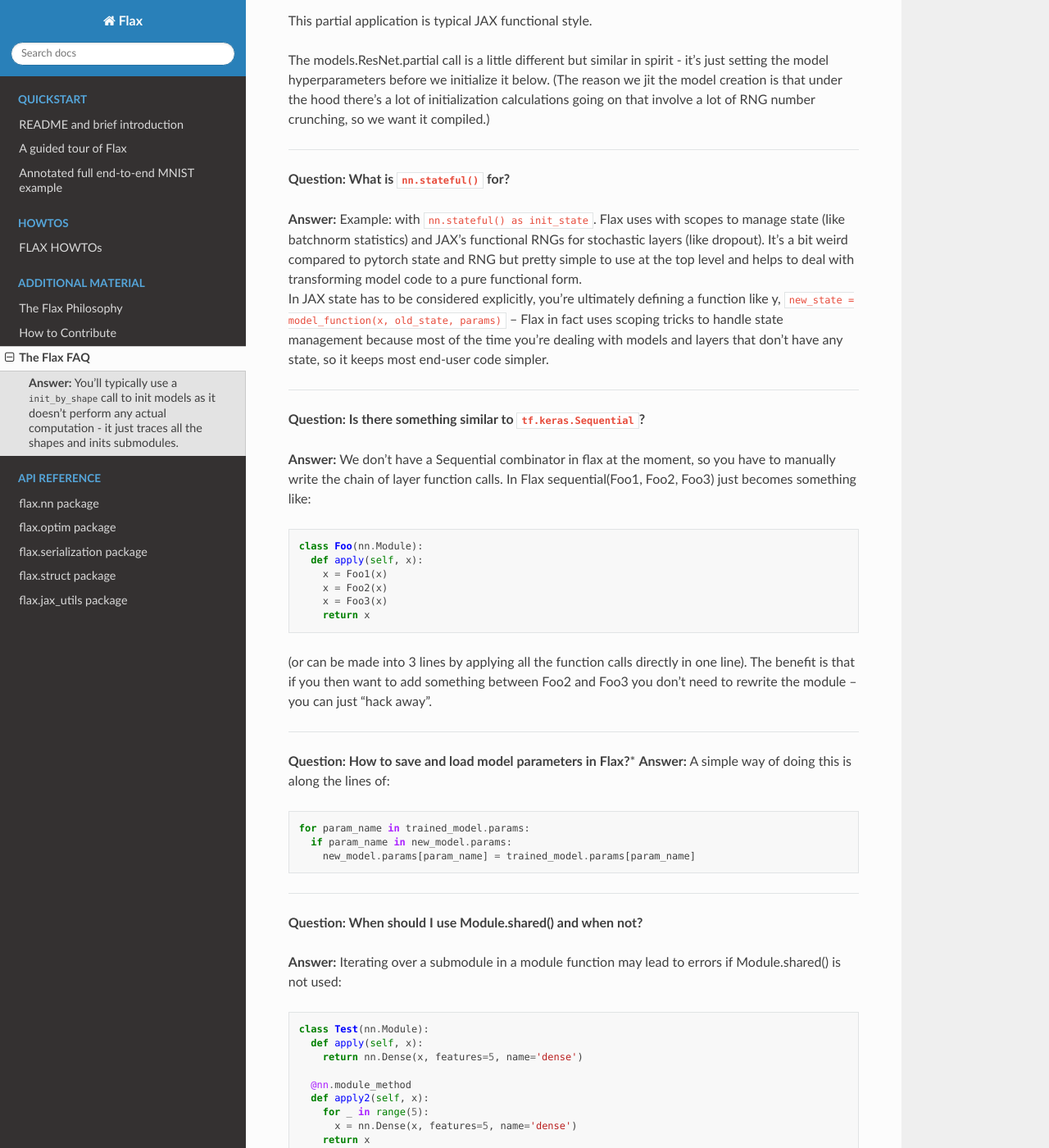
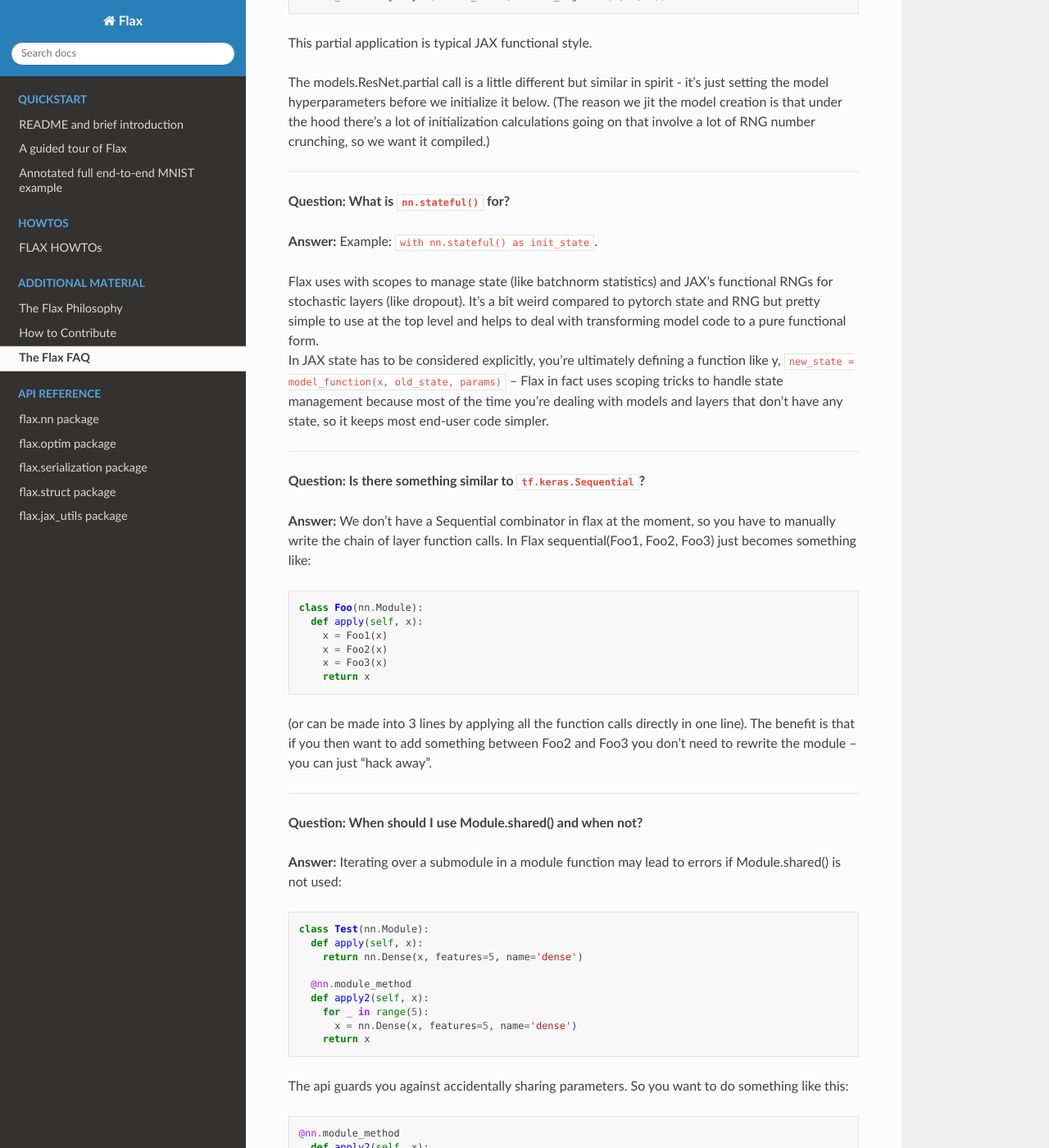
Before and after one commit to bortkomencw/flax, a Sphinx documentation site: the page built from docs/faq.md, in a window 1280 px wide and 1400 px high, scrolled down 1938 px. Shown: the whole window at 82% size. Built offline with Sphinx 7.4.7 and the Read the Docs theme 2.0.0, drawn with Linux system fonts in a browser that asks for light colours; some of the changed text lies outside the part shown.

Commit message:
Improve FAQ
I fixed some formatting issues and clarified some answers.

I think the FAQ could still use some more love though...

````diff
--- a/docs/faq.md
+++ b/docs/faq.md
@@ -3,6 +3,7 @@
 This FAQ is compiled from various questions asked on github issues, mailing list, chatrooms, and from personal conversations.
 
 ---
+
 **Question: How to initialize a Flax model?**
 
 **Context:** Modules seem to have just one function `apply` that takes as
@@ -46,7 +51,7 @@
 **Answer:** You can directly write submodules and just nest them in a higher
 module - Flax takes care of submodule initialization for you based on tracing
 shapes, etc. for initializing them.  For instance, the Conv and Batchnorm layers
-inside  the resnet model are submodules themselves.
+inside the resnet model are submodules themselves.
 
 ---
 
@@ -95,7 +100,8 @@
 
 **Question: What is `nn.stateful()` for?**
 
-**Answer:** Example: with `nn.stateful() as init_state`.
+**Answer:** Example: `with nn.stateful() as init_state`.
+
 Flax uses with scopes to manage state (like batchnorm statistics) and JAX's
 functional RNGs for stochastic layers (like dropout).  It's a bit weird
 compared to pytorch state and RNG but pretty simple to use at the top level and
@@ -124,16 +130,6 @@
 (or can be made into 3 lines by applying all the function calls directly in
 one line). The benefit is that if you then want to add something between
 Foo2 and Foo3 you don't need to rewrite the module -- you can just "hack away".
-
----
-
-**Question: How to save and load model parameters in Flax?***
-**Answer:** A simple way of doing this is along the lines of:
-```python
-for param_name in trained_model.params:
-  if param_name in new_model.params:
-    new_model.params[param_name] = trained_model.params[param_name]
-```
 
 ---
 
@@ -167,16 +163,6 @@
 
 ---
 
-**Question: How to execute part of a computation only every X iterations?**
-
-**Answer:** You could pass in a counter or a flag boolean to the model that
-causes the computation to be run or not. If it's a JAX `static_arg` you can
-just write normal python if-else, if you want there to be only a single compute
-graph you can use the more cumbersome `lax.cond...` though unless you know you
-really need it maybe better to do the former.
-
----
-
 **Question: How to perform computations for a Flax module only occasionally?**
 
 **Context:** I am trying to create a new Flax module that instantiates a
@@ -195,11 +181,15 @@
 orthogonalized_model = jax.tree_map(orthogonalize_param, optimizer.target)
 optimizer = optimizer.replace(target=orthogonalized_model)
 ```
+
 ---
 
-**Question: How to get the full module's parameters?**
+**Question: How to get a submodule's parameters?**
 
 **Answer:**
+
+Assuming you're doing this within a module,
+
 ```python
 nn.Embed(.., name='vocab')
 embedding_matrix = self.get_param('vocab')['embedding']
````
Also changed, not shown: other parts of docs/faq.md (+11 -6 lines).
